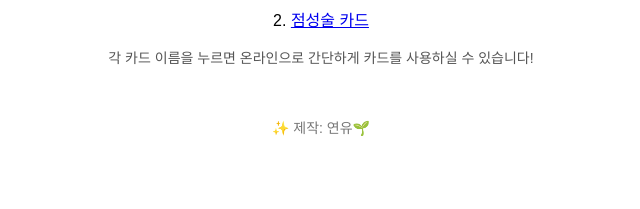
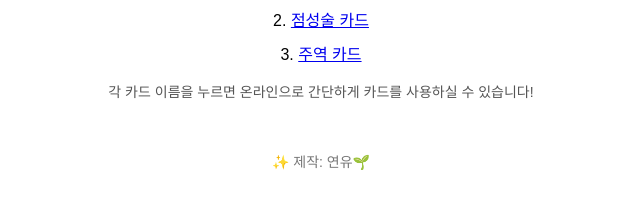
Before and after one commit to YG-Destin/J_C_L, a plain HTML site: page index.html in a window 1280 px wide. Shown: the part 355-564 px from the top of the page, without its empty margins (319-959 px from the left). Drawn offline with Linux system fonts and the light colour scheme.

Commit message:
index.html

```diff
--- a/index.html
+++ b/index.html
@@ -42,6 +42,7 @@
     <ul>
         <li>1. <a href="https://yg-destin.github.io/runes/" target="_blank">룬 카드</a></li>
         <li>2. <a href="https://yg-destin.github.io/Astrology_card/" target="_blank">점성술 카드</a></li>
+        <li>3. <a href="https://yg-destin.github.io/yijing/"target=_blank">주역 카드</a></li>
 
     </ul>
     <p class="note">각 카드 이름을 누르면 온라인으로 간단하게 카드를 사용하실 수 있습니다!</p>
```
